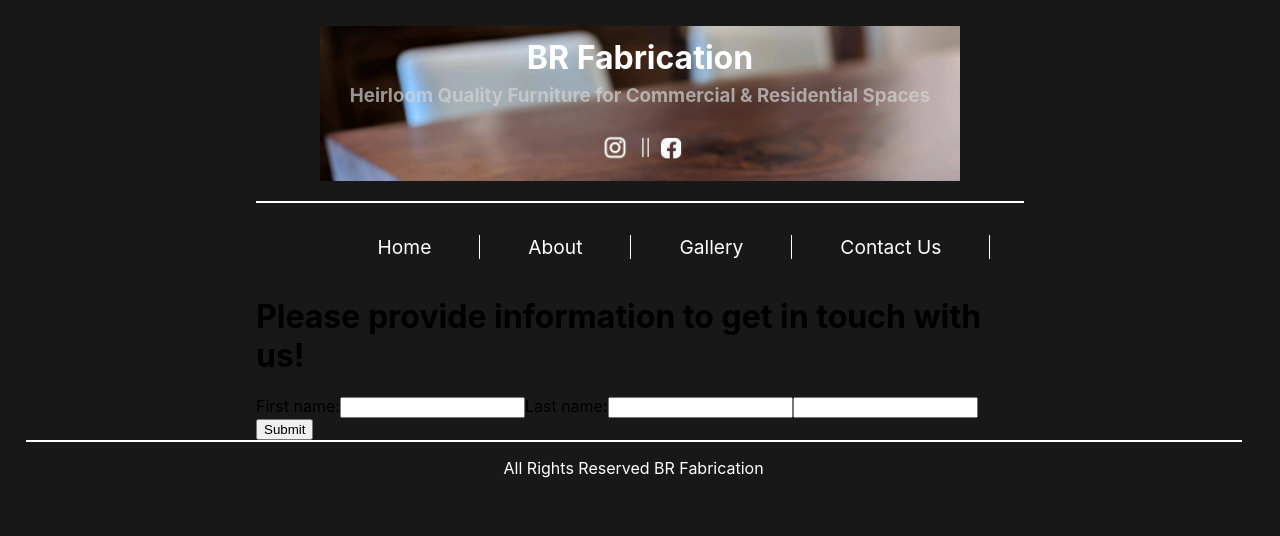
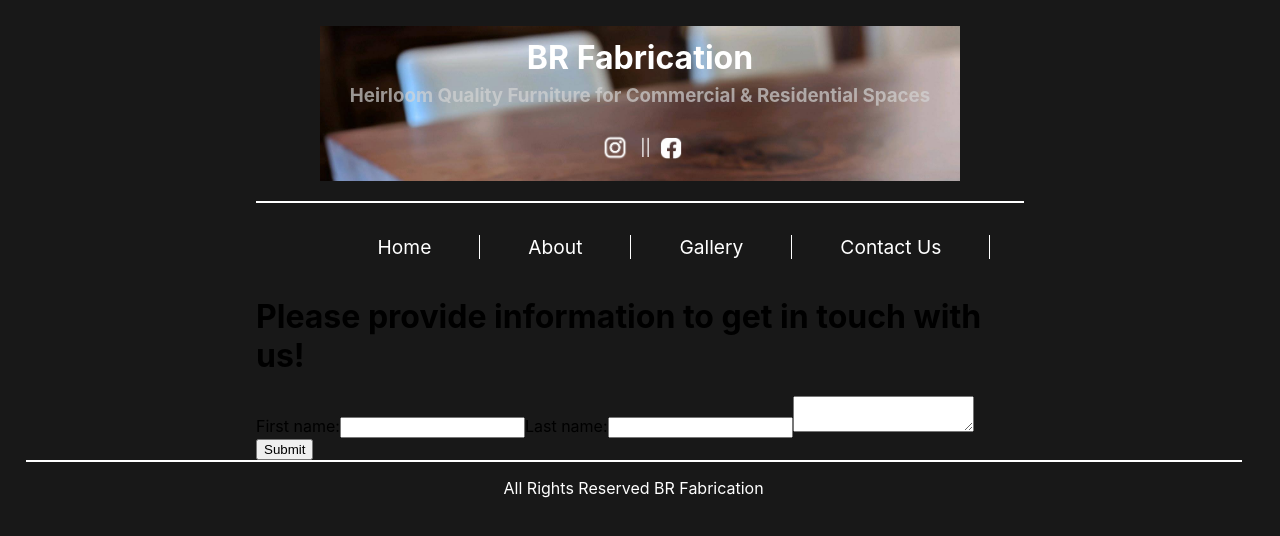
Before and after one commit to mwrowan89/BR-Fabrication-React.js, a React (Create React App) app: page /contact in a window 1280 px wide. Shown: the top 536 px of the page. Built offline with nearby package versions, Linux system fonts and the light colour scheme.

Commit message:
Moved CSS files

```diff
--- a/src/components/ContactForm.jsx
+++ b/src/components/ContactForm.jsx
@@ -11,14 +11,14 @@ const ContactForm = () => {
   };
 
   return (
-    <div>
+    <div className="conact-us">
       <h1>Please provide information to get in touch with us!</h1>
       <form>
         <label for="fname">First name:</label>
         <input type="text" id="fname" name="fname" />
         <label for="lname">Last name:</label>
         <input type="text" id="lname" name="lname" />
-        <input type="text" id="query" />
+        <textarea type="text" id="query" />
         <input type="submit" value="Submit" />
       </form>
     </div>
--- a/src/components/PhotoSlide.jsx
+++ b/src/components/PhotoSlide.jsx
@@ -1,5 +1,5 @@
 import React, { useEffect, useState } from "react";
-import "./PhotoSlide.css";
+import "../css/PhotoSlide.css";
 
 import image1 from "../assets/images/1.jpg";
 import image2 from "../assets/images/2.jpg";
```
Also changed, not shown: src/css/PhotoSlide.css (renamed from src/components/PhotoSlide.css).
